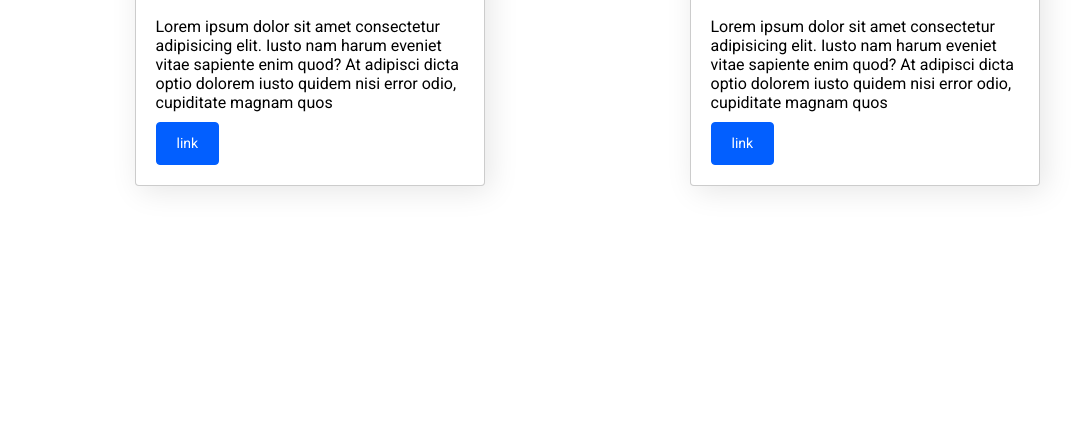
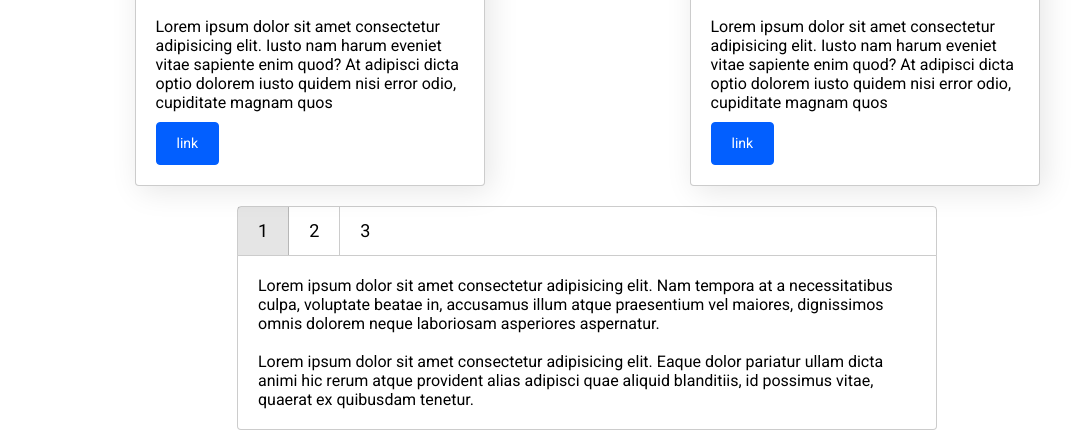
Before and after one commit to NTrmnv/JS-library, a website: page src/index.html in a window 1280 px wide. Shown: the part 439-869 px from the top of the page, without its empty margins (53-1129 px from the left). Before the commit the page ends 800 px from the top, so only its background shows below. Drawn offline with nearby package versions, Linux system fonts and the light colour scheme; files that its build step writes are made by us from their sources; files whose address does not match are found by name.

Commit message:
tabs added

```diff
--- a/src/index.html
+++ b/src/index.html
@@ -75,6 +75,43 @@
             </div>
         </div> -->
 
+        <!-- tabs -->
+        <div class="tab mt-20 block-center">
+            <div class="tab-panel" data-tabpanel>
+                <div class="tab-item tab-item--active">1</div>
+                <div class="tab-item">2</div>
+                <div class="tab-item">3</div>
+            </div>
+            <div class="tab-content tab-content--active">
+                Lorem ipsum dolor sit amet consectetur adipisicing elit. Nam tempora at a necessitatibus culpa,
+                voluptate beatae in, accusamus illum atque praesentium vel maiores, dignissimos omnis dolorem neque
+                laboriosam asperiores aspernatur.
+                <br><br>
+                Lorem ipsum dolor sit amet consectetur adipisicing elit. Eaque dolor pariatur ullam dicta animi hic
+                rerum atque provident alias adipisci quae aliquid blanditiis, id possimus vitae, quaerat ex quibusdam
+                tenetur.
+            </div>
+            <div class="tab-content">
+                Lorem ipsum dolor sit amet consectetur adipisicing elit. Nam tempora at a necessitatibus culpa,
+                voluptate beatae in, accusamus illum atque praesentium vel maiores, dignissimos omnis dolorem neque
+                laboriosam asperiores aspernatur.
+                <br><br>
+                Lorem ipsum dolor sit amet consectetur adipisicing elit. Eaque dolor pariatur ullam dicta animi hic
+                rerum atque provident alias adipisci quae aliquid blanditiis, id possimus vitae, quaerat ex quibusdam
+                tenetur.
+                <br><br>
+                Lorem ipsum dolor sit amet consectetur adipisicing elit. Eaque dolor pariatur ullam dicta animi hic
+                rerum atque provident alias adipisci quae aliquid blanditiis, id possimus vitae, quaerat ex quibusdam
+                tenetur.
+            </div>
+            <div class="tab-content">
+                Lorem ipsum dolor sit amet consectetur adipisicing elit. Nam tempora at a necessitatibus culpa,
+                voluptate beatae in, accusamus illum atque praesentium vel maiores, dignissimos omnis dolorem neque
+                laboriosam asperiores aspernatur.
+            </div>
+
+        </div>
+
     </div>
     <script src='script.js'></script>
 </body>
--- /dev/null
+++ b/src/js/lib/components/tab.js
@@ -0,0 +1,12 @@
+import $ from "../core";
+
+$.prototype.tab = function () {
+    for(let i = 0; i < this.length; i++){
+        $(this[i]).click(() => {
+            $(this[i]).addClass('tab-item--active').siblings().removeClass('tab-item--active').closest('.tab').find('.tab-content').removeClass('tab-content--active').eq($(this[i]).index()).addClass('tab-content--active');
+        });
+    }
+};
+
+// initialization
+$('[data-tabpanel] .tab-item').tab();
--- a/src/js/lib/lib.js
+++ b/src/js/lib/lib.js
@@ -6,5 +6,6 @@ import "./modules/actions";
 import "./modules/effects";
 import "./components/dropdown";
 import "./components/modal";
+import "./components/tab";
 
 export default $;
--- /dev/null
+++ b/src/sass/components/tabs.scss
@@ -0,0 +1,33 @@
+.tab{
+    max-width: 700px;
+    &-panel{
+        display: flex;
+        width: 100%;
+        min-height: 50px;
+        border: 1px solid rgba(0,0,0,.2);
+        border-radius: 4px 4px 0 0;
+    }
+    &-item{
+        font-size: 18px;
+        line-height: 27px;
+        padding: 10px 20px;
+        border-right: 1px solid rgba(0,0,0,.2);
+        cursor: pointer;
+        &:last-child{
+            border-right: none;
+        }
+        &--active{
+            background-color: rgba(0,0,0,.1);
+        }
+    }
+    &-content{
+        display: none;
+        padding: 20px;
+        border: 1px solid rgba(0,0,0,.2);
+        border-top: none;
+        border-radius: 0 0 4px 4px;
+        &--active{
+            display: block;
+        }
+    }
+}
--- a/src/sass/components/ui.scss
+++ b/src/sass/components/ui.scss
@@ -2,3 +2,4 @@
 @import "./dropdown.scss";
 @import "./card.scss";
 @import "./modal.scss";
+@import "./tabs.scss";
```
Also changed, not shown: dist/index.html, dist/script.js, dist/style.css, 1 other file.
